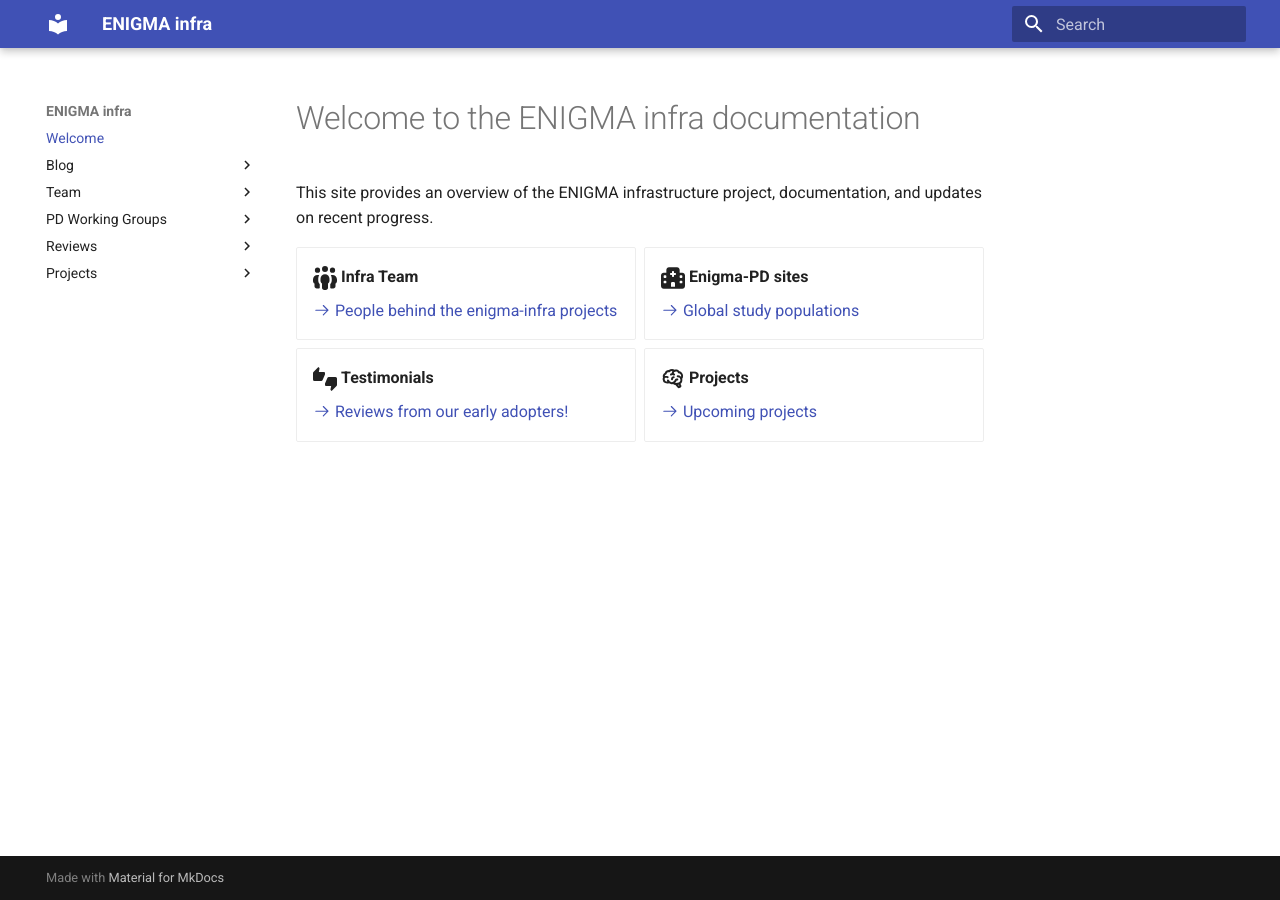
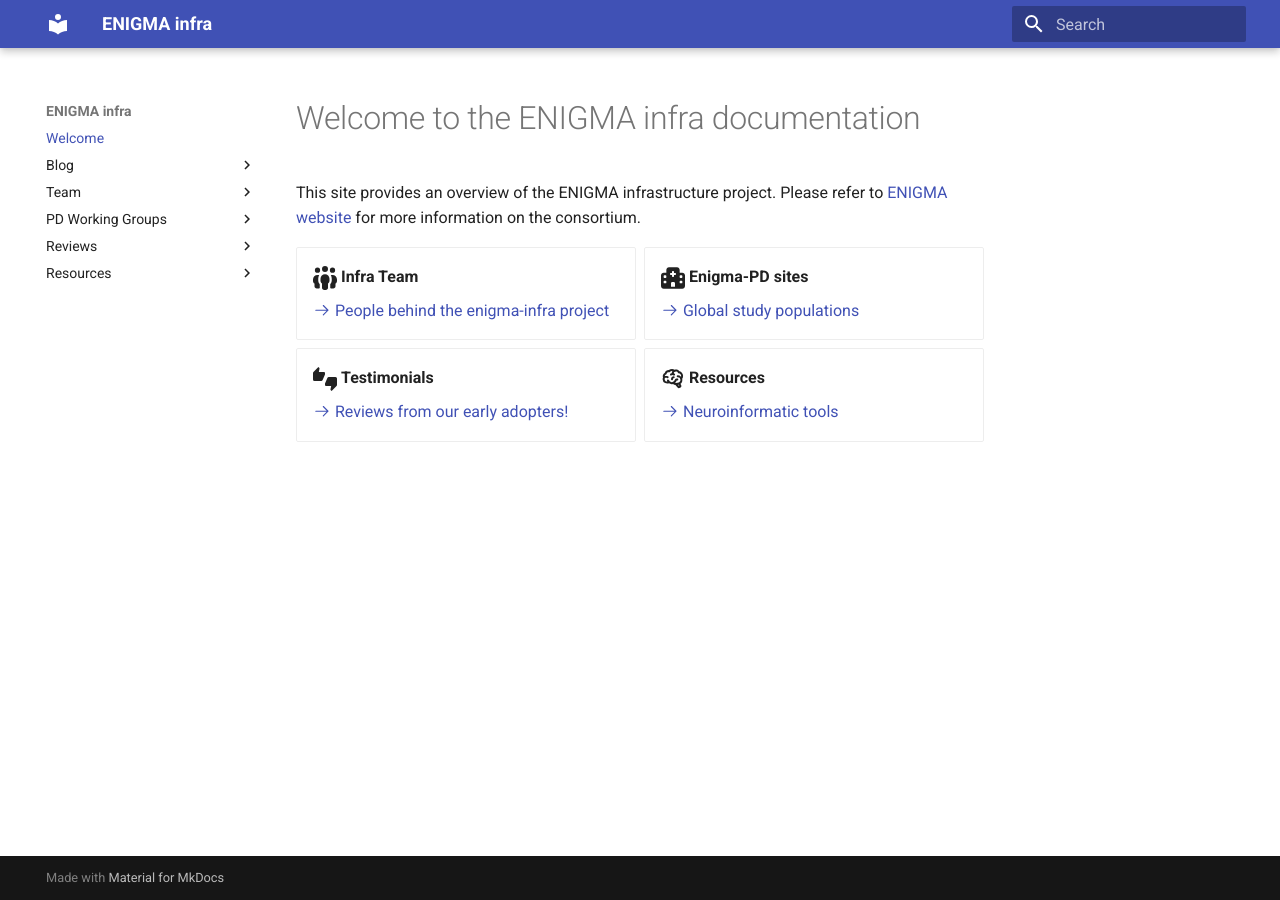
Before and after one commit to ENIGMA-infra/enigma-infra.github.io, an MkDocs documentation site: the page built from docs/index.md, in a window 1280 px wide. Built offline with MkDocs 1.6.1 and Material for MkDocs 9.7.7, drawn with Linux system fonts in a browser that asks for light colours.

Commit message:
added details to sites and resources

```diff
--- a/docs/index.md
+++ b/docs/index.md
@@ -1,14 +1,13 @@
 # Welcome to the ENIGMA infra documentation
 
-This site provides an overview of the ENIGMA infrastructure project,
-documentation, and updates on recent progress.
+This site provides an overview of the ENIGMA infrastructure project. Please refer to [ENIGMA website](https://enigma.ini.usc.edu/about-2/) for more information on the consortium.
 
 <div class="grid cards" markdown>
 
 -   :fontawesome-solid-people-group:{ .lg .middle } __Infra Team__
 
 
-    [:octicons-arrow-right-24: People behind the enigma-infra projects](team/people)
+    [:octicons-arrow-right-24: People behind the enigma-infra project](team/people)
 
 -   :fontawesome-solid-hospital-wide:{ .lg .middle } __Enigma-PD sites__
 
@@ -20,9 +19,9 @@
 
     [:octicons-arrow-right-24: Reviews from our early adopters!](reviews/testimonials)
 
--   :material-brain:{ .lg .middle } __Projects__
+-   :material-brain:{ .lg .middle } __Resources__
 
 
-    [:octicons-arrow-right-24: Upcoming projects](projects/open_science_toolstack)
+    [:octicons-arrow-right-24: Neuroinformatic tools](resources/open_science_toolstack)
 
 </div>
--- a/mkdocs.yml
+++ b/mkdocs.yml
@@ -14,8 +14,8 @@
     - wg/e_pd.md
   - Reviews:
     - reviews/testimonials.md
-  - Projects:
-    - projects/open_science_toolstack.md
+  - Resources:
+    - resources/open_science_toolstack.md
 
 plugins:
   - search
```
Also changed, not shown: docs/projects/open_science_toolstack.md (deleted, +0 -6 lines), docs/resources/open_science_toolstack.md (added, +10 -0 lines), docs/reviews/testimonials.md (+19 -1 lines), docs/wg/e_pd.md (+34 -2 lines), docs/resources/img/neurobagel.png (added), docs/resources/img/nipoppy.png (renamed from docs/team/img/nipoppy.png).
